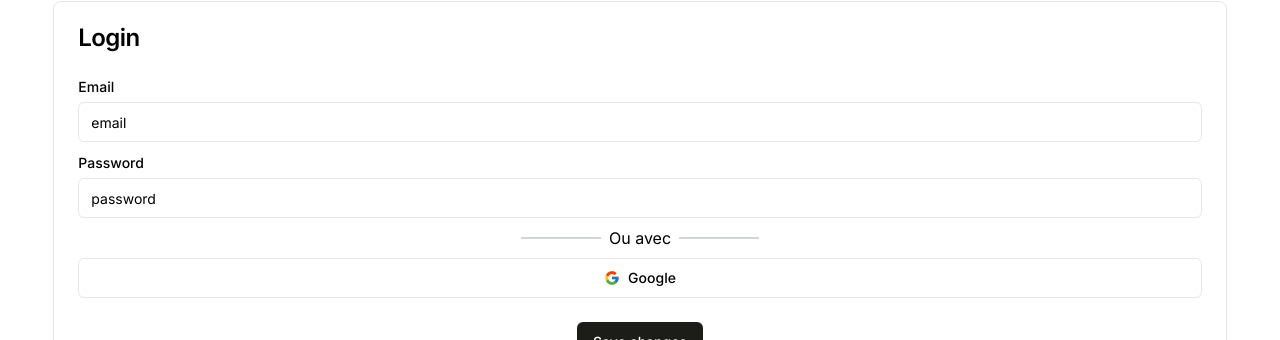
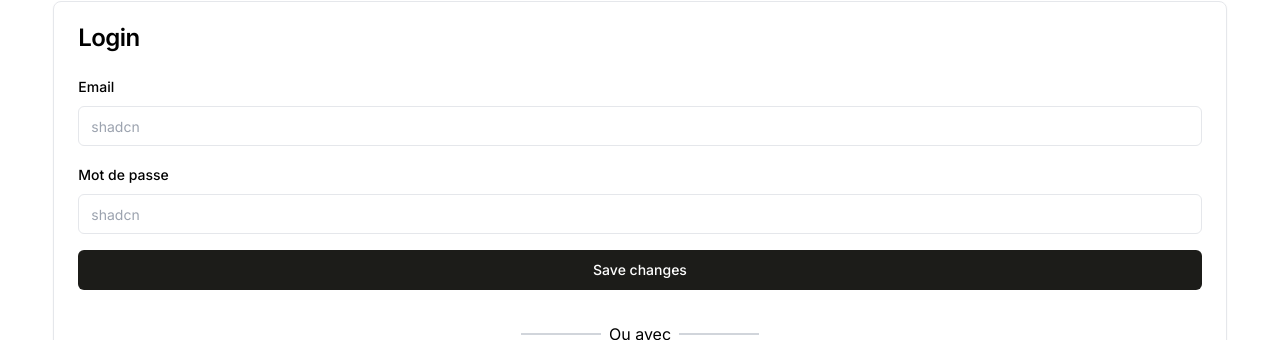
Before and after one commit to wodenp98/pierrev-photographie, a Next.js app: page /compte in a window 1280 px wide. Shown: the part 248-588 px from the top of the page. Built offline with nearby package versions, Linux system fonts and the light colour scheme; no server answers.

Commit message:
fix: authentification with email and password

```diff
--- a/components/CompteComponents/Login.tsx
+++ b/components/CompteComponents/Login.tsx
@@ -1,7 +1,7 @@
 /* eslint-disable react/no-unescaped-entities */
 "use client";
 
-import React, { useEffect, useState } from "react";
+import React from "react";
 import { FcGoogle } from "react-icons/fc";
 import { Button } from "../ui/button";
 import {
@@ -14,18 +14,140 @@ import {
 import { Tabs, TabsContent, TabsList, TabsTrigger } from "../ui/tabs";
 import { Input } from "../ui/input";
 import { Label } from "../ui/label";
+import { UserAuth } from "@/lib/context/AuthContext";
+import { zodResolver } from "@hookform/resolvers/zod";
+import { useForm } from "react-hook-form";
+import * as z from "zod";
+import {
+  Form,
+  FormControl,
+  FormField,
+  FormItem,
+  FormLabel,
+  FormMessage,
+} from "@/components/ui/form";
+import { toast } from "../ui/use-toast";
+import { redirect, useRouter } from "next/navigation";
 
-import { UserAuth } from "@/lib/context/AuthContext";
+const profileFormSchema = z
+  .object({
+    firstName: z
+      .string()
+      .nonempty("Field is required")
+      .regex(/[a-zA-Z]/, {
+        message: "Must be a valid first name",
+      }),
+    lastName: z
+      .string()
+      .nonempty("Field is required")
+      .regex(/[a-zA-Z]/, {
+        message: "Must be a valid last name",
+      }),
+    email: z
+      .string()
+      .nonempty("Field is required")
+      .email({ message: "Must be a valid email" }),
+    password: z
+      .string()
+      .refine(
+        (value) =>
+          /^(?=.*[A-Z])(?=.*[a-z])(?=.*\d)(?=.*[`~<>?,./!@#$%^&*()\[\];:\\-_+="'|{}]).{8,}$/.test(
+            value
+          ),
+        {
+          message: ` Must contain at least 8 characters, one uppercase, one lowercase, one number and one special character`,
+        }
+      ),
+
+    confirmPassword: z
+      .string()
+      .refine(
+        (value) =>
+          /^(?=.*[A-Z])(?=.*[a-z])(?=.*\d)(?=.*[`~<>?,./!@#$%^&*()\[\];:\\-_+="'|{}]).{8,}$/.test(
+            value
+          ),
+        {
+          message: ` Must contain at least 8 characters, one uppercase, one lowercase, one number and one special character`,
+        }
+      ),
+  })
+  .refine((data) => data.password === data.confirmPassword, {
+    message: "Password doesn't match",
+    path: ["confirmpassword"],
+  });
+
+type ProfileFormValues = z.infer<typeof profileFormSchema>;
+
+const loginFormSchema = z.object({
+  email: z
+    .string()
+    .nonempty("Field is required")
+    .email({ message: "Must be a valid email" }),
+  password: z
+    .string()
+    .refine(
+      (value) =>
+        /^(?=.*[A-Z])(?=.*[a-z])(?=.*\d)(?=.*[`~<>?,./!@#$%^&*()\[\];:\\-_+="'|{}]).{8,}$/.test(
+          value
+        ),
+      {
+        message: ` Must contain at least 8 characters, one uppercase, one lowercase, one number and one special character`,
+      }
+    ),
+});
+
+type LoginFormValues = z.infer<typeof loginFormSchema>;
 
 export default function Login() {
-  const { googleSignIn } = UserAuth();
+  const { createUser, googleSignIn, signIn } = UserAuth();
+  const router = useRouter();
+  const form = useForm<ProfileFormValues>({
+    resolver: zodResolver(profileFormSchema),
+    defaultValues: {
+      firstName: "",
+      lastName: "",
+      email: "",
+      password: "",
+      confirmPassword: "",
+    },
+    mode: "onChange",
+  });
 
-  const handleSignIn = async () => {
+  const loginForm = useForm<LoginFormValues>({
+    resolver: zodResolver(loginFormSchema),
+    defaultValues: {
+      email: "",
+      password: "",
+    },
+    mode: "onChange",
+  });
+
+  // faire deux formulaires distincts
+
+  const onSubmit = async (data: ProfileFormValues) => {
     try {
-      await googleSignIn();
+      await createUser(
+        data.email,
+        data.password,
+        data.firstName,
+        data.lastName
+      );
+      toast({
+        className: "bg-green-500 text-white",
+        title: "User created",
+        duration: 3000,
+      });
     } catch (error) {
-      throw error;
+      console.error(error);
     }
+  };
+
+  const onSubmitLogin = async (data: LoginFormValues) => {
+    await signIn(data.email, data.password);
+  };
+
+  const handleSignIn = () => {
+    googleSignIn();
   };
 
   return (
@@ -44,14 +166,47 @@ export default function Login() {
               <CardTitle>Login</CardTitle>
             </CardHeader>
             <CardContent className="space-y-2">
-              <div className="space-y-1">
-                <Label htmlFor="email">Email</Label>
-                <Input id="email" defaultValue="email" />
-              </div>
-              <div className="space-y-1">
-                <Label htmlFor="password">Password</Label>
-                <Input id="password" defaultValue="password" />
-              </div>
+              <Form {...form}>
+                <form
+                  onSubmit={loginForm.handleSubmit(onSubmitLogin)}
+                  className="space-y-4 mb-8"
+                >
+                  <FormField
+                    control={loginForm.control}
+                    name="email"
+                    render={({ field }) => (
+                      <FormItem>
+                        <FormLabel>Email</FormLabel>
+                        <FormControl>
+                          <Input placeholder="shadcn" {...field} />
+                        </FormControl>
+                        <FormMessage className="text-red-600" />
+                      </FormItem>
+                    )}
+                  />
+                  <FormField
+                    control={loginForm.control}
+                    name="password"
+                    render={({ field }) => (
+                      <FormItem>
+                        <FormLabel>Mot de passe</FormLabel>
+                        <FormControl>
+                          <Input
+                            type="password"
+                            placeholder="shadcn"
+                            {...field}
+                          />
+                        </FormControl>
+                        <FormMessage className="text-red-600" />
+                      </FormItem>
+                    )}
+                  />
+
+                  <Button className="bg-lightBlack w-full text-white">
+                    Save changes
+                  </Button>
+                </form>
+              </Form>
               <div className="flex items-center justify-center">
                 <div className="w-20 h-0.5 bg-gray-300 mr-2"></div>
                 <div className="text-md">Ou avec</div>
@@ -77,35 +232,101 @@ export default function Login() {
               <CardTitle>Create Account</CardTitle>
             </CardHeader>
             <CardContent className="space-y-2">
-              <div className="space-y-1">
-                <Label htmlFor="nom">Nom</Label>
-                <Input id="nom" defaultValue="nom" />
-              </div>
-              <div className="space-y-1">
-                <Label htmlFor="prenom">Prénom</Label>
-                <Input id="prenom" defaultValue="prenom" />
-              </div>
-              <div className="space-y-1">
-                <Label htmlFor="email">Email</Label>
-                <Input id="email" defaultValue="email" />
-              </div>
+              <Form {...form}>
+                <form
+                  onSubmit={form.handleSubmit(onSubmit)}
+                  className="space-y-4 mb-8"
+                >
+                  <FormField
+                    control={form.control}
+                    name="firstName"
+                    render={({ field }) => (
+                      <FormItem>
+                        <FormLabel>Prénom</FormLabel>
+                        <FormControl>
+                          <Input placeholder="shadcn" {...field} />
+                        </FormControl>
+                        <FormMessage className="text-red-600" />
+                      </FormItem>
+                    )}
+                  />
+                  <FormField
+                    control={form.control}
+                    name="lastName"
+                    render={({ field }) => (
+                      <FormItem>
+                        <FormLabel>Nom</FormLabel>
+                        <FormControl>
+                          <Input placeholder="shadcn" {...field} />
+                        </FormControl>
+                        <FormMessage className="text-red-600" />
+                      </FormItem>
+                    )}
+                  />
+                  <FormField
+                    control={form.control}
+                    name="email"
+                    render={({ field }) => (
+                      <FormItem>
+                        <FormLabel>Email</FormLabel>
+                        <FormControl>
+                          <Input placeholder="shadcn" {...field} />
+                        </FormControl>
+                        <FormMessage className="text-red-600" />
+                      </FormItem>
+                    )}
+                  />
+                  <FormField
+                    control={form.control}
+                    name="password"
+                    render={({ field }) => (
+                      <FormItem>
+                        <FormLabel>Mot de passe</FormLabel>
+                        <FormControl>
+                          <Input
+                            type="password"
+                            placeholder="shadcn"
+                            {...field}
+                          />
+                        </FormControl>
+                        <FormMessage className="text-red-600" />
+                      </FormItem>
+                    )}
+                  />
+                  <FormField
+                    control={form.control}
+                    name="confirmPassword"
+                    render={({ field }) => (
+                      <FormItem>
+                        <FormLabel>Confirmez votre mot de passe</FormLabel>
+                        <FormControl>
+                          <Input
+                            type="password"
+                            placeholder="shadcn"
+                            {...field}
+                          />
+                        </FormControl>
+                        <FormMessage className="text-red-600" />
+                      </FormItem>
+                    )}
+                  />
 
-              <div className="space-y-1">
-                <Label htmlFor="password">Password</Label>
-                <Input id="password" defaultValue="password" />
-              </div>
-              <div className="flex items-center justify-center">
+                  <Button className="bg-lightBlack w-full text-white">
+                    Save changes
+                  </Button>
+                </form>
+              </Form>
+              <div className="flex items-center justify-center ">
                 <div className="w-20 h-0.5 bg-gray-300 mr-2"></div>
                 <div className="text-md">Ou avec</div>
                 <div className="w-20 h-0.5 bg-gray-300 ml-2"></div>
               </div>
+            </CardContent>
+            <CardFooter>
               <Button variant="outline" className="w-full">
                 <FcGoogle className="mr-2 h-4 w-4" />
                 Google
               </Button>
-            </CardContent>
-            <CardFooter>
-              <Button className="bg-lightBlack text-white">Save changes</Button>
             </CardFooter>
           </Card>
         </TabsContent>
--- a/components/CompteComponents/Profil.tsx
+++ b/components/CompteComponents/Profil.tsx
@@ -19,14 +19,17 @@ import Image from "next/image";
 import Link from "next/link";
 import { UserAuth } from "@/lib/context/AuthContext";
 import { useGetUserByIdQuery } from "@/lib/redux/services/usersApi";
+import { useGetWishlistQuery } from "@/lib/redux/services/wishlistApi";
 
 export default function Profil({ userId }: { userId: string }) {
   const { logOut, deleteAccount } = UserAuth();
-  const { data: user, isLoading, isError } = useGetUserByIdQuery(userId);
+  const { data, isLoading } = useGetUserByIdQuery(userId);
+  const getWishlistQuery = useGetWishlistQuery(userId);
 
   if (isLoading) {
-    return <p>Loading...</p>;
+    return <div>Loading...</div>;
   }
+
   const handleSignOut = async () => {
     try {
       await logOut();
@@ -48,8 +51,8 @@ export default function Profil({ userId }: { userId: string }) {
       <div className="flex items-end justify-end">
         <div className="relative">
           <Image
-            src={user?.image as string}
-            alt={user?.firstName as string}
+            src={data?.image ?? "/photo-utilisateur.jpg"}
+            alt="Photo de profil"
             width={80}
             height={80}
             className="rounded-full object-cover"
@@ -61,7 +64,7 @@ export default function Profil({ userId }: { userId: string }) {
         </div>
       </div>
 
-      <div className="text-center my-4">Bonjour {user?.firstName} !</div>
+      <div className="text-center my-4">Bonjour {data?.firstName} !</div>
       <Tabs defaultValue="informations" className="w-11/12">
         <TabsList
           className="grid w-full h-10 grid-cols-3"
@@ -75,36 +78,23 @@ export default function Profil({ userId }: { userId: string }) {
           <Card>
             <CardHeader className="flex justify-between">
               <CardTitle>Informations personnelles</CardTitle>
-              <BsPencil className="text-2xl" />
             </CardHeader>
             <CardContent className="space-y-2">
               <div className="space-y-1">
                 <Label htmlFor="nom">Nom</Label>
-                <Input id="nom" defaultValue={user?.lastName} />
+                <Input id="nom" defaultValue={data?.lastName} />
               </div>
               <div className="space-y-1">
                 <Label htmlFor="prenom">Prénom</Label>
-                <Input id="prenom" defaultValue={user?.firstName} />
-              </div>
-              <div className="space-y-1">
-                <Label htmlFor="numero">Numéro</Label>
-                <Input id="numero" defaultValue="numero" />
+                <Input id="prenom" defaultValue={data?.firstName} />
               </div>
               <div className="space-y-1">
                 <Label htmlFor="email">Email</Label>
-                <Input id="email" defaultValue={user?.email} />
+                <Input id="email" defaultValue={data?.email} />
               </div>
               <div className="space-y-1">
                 <Label htmlFor="password">Mot de passe</Label>
-                <Input id="password" defaultValue="password" />
-              </div>
-              <div className="space-y-1">
-                <Label htmlFor="address">Adresse</Label>
-                <Input id="address" defaultValue="address" />
-              </div>
-              <div className="space-y-1">
-                <Label htmlFor="codepostal">Code Postal</Label>
-                <Input id="codepostal" defaultValue="codepostal" />
+                <Input id="password" type="password" defaultValue="password" />
               </div>
             </CardContent>
             <CardFooter>
@@ -143,10 +133,33 @@ export default function Profil({ userId }: { userId: string }) {
             </CardHeader>
             <CardContent className="space-y-2">
               {/* data? aucune wishlist : la wishlist */}
-              <div className="flex flex-col items-center">
-                <p>Vous n'avez pas de wishlist!</p>
-                <span>Mais vous pouvez changer ça 😉</span>
-              </div>
+              {getWishlistQuery.data?.length === 0 ? (
+                <div className="flex flex-col items-center">
+                  <p>Vous n'avez pas de wishlist!</p>
+                  <span>Mais vous pouvez changer ça 😉</span>
+                </div>
+              ) : (
+                getWishlistQuery.data?.map((item) => (
+                  <div className="flex justify-around mb-2" key={item.id}>
+                    <div className="mr-4 ">
+                      <Image
+                        src={item.imageUrl}
+                        alt={item.nom}
+                        width={120}
+                        height={80}
+                        className="object-cover w-[100px] h-[80px]"
+                      />
+                    </div>
+                    <div className="flex flex-col justify-between flex-wrap w-2/5 mr-6">
+                      <h2 className="text-sm">{item.nom}</h2>
+                      <p className="text-xs text-gray-500 truncate w-full">
+                        {item.description}
+                      </p>
+                      <p className="text-sm text-gray-500">{item.prix} €</p>
+                    </div>
+                  </div>
+                ))
+              )}
             </CardContent>
             <CardFooter>
               <Link href="/boutique">
--- a/src/app/compte/page.tsx
+++ b/src/app/compte/page.tsx
@@ -16,7 +16,7 @@ export default function Compte() {
       </ul>
       <h1 className="ml-6 mt-6 text-4xl">Compte</h1>
 
-      {user ? <Profil userId={user.uid} /> : <Login />}
+      {user ? <Profil userId={user?.uid} /> : <Login />}
     </main>
   );
 }
```
Also changed, not shown: components/ui/form.tsx (+47 -46 lines), lib/context/AuthContext.tsx (+86 -18 lines), public/photo-utilisateur.jpg.
